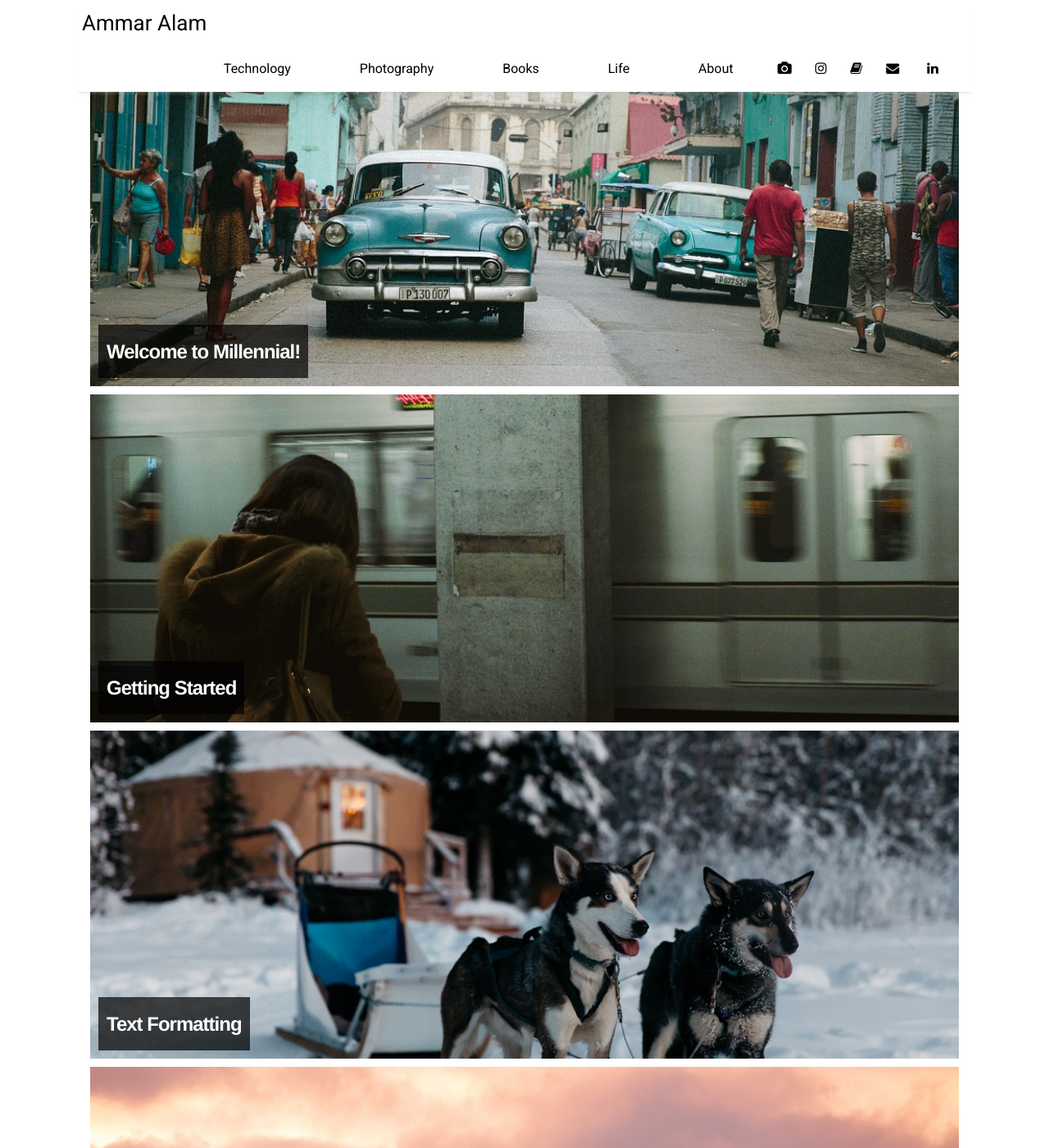
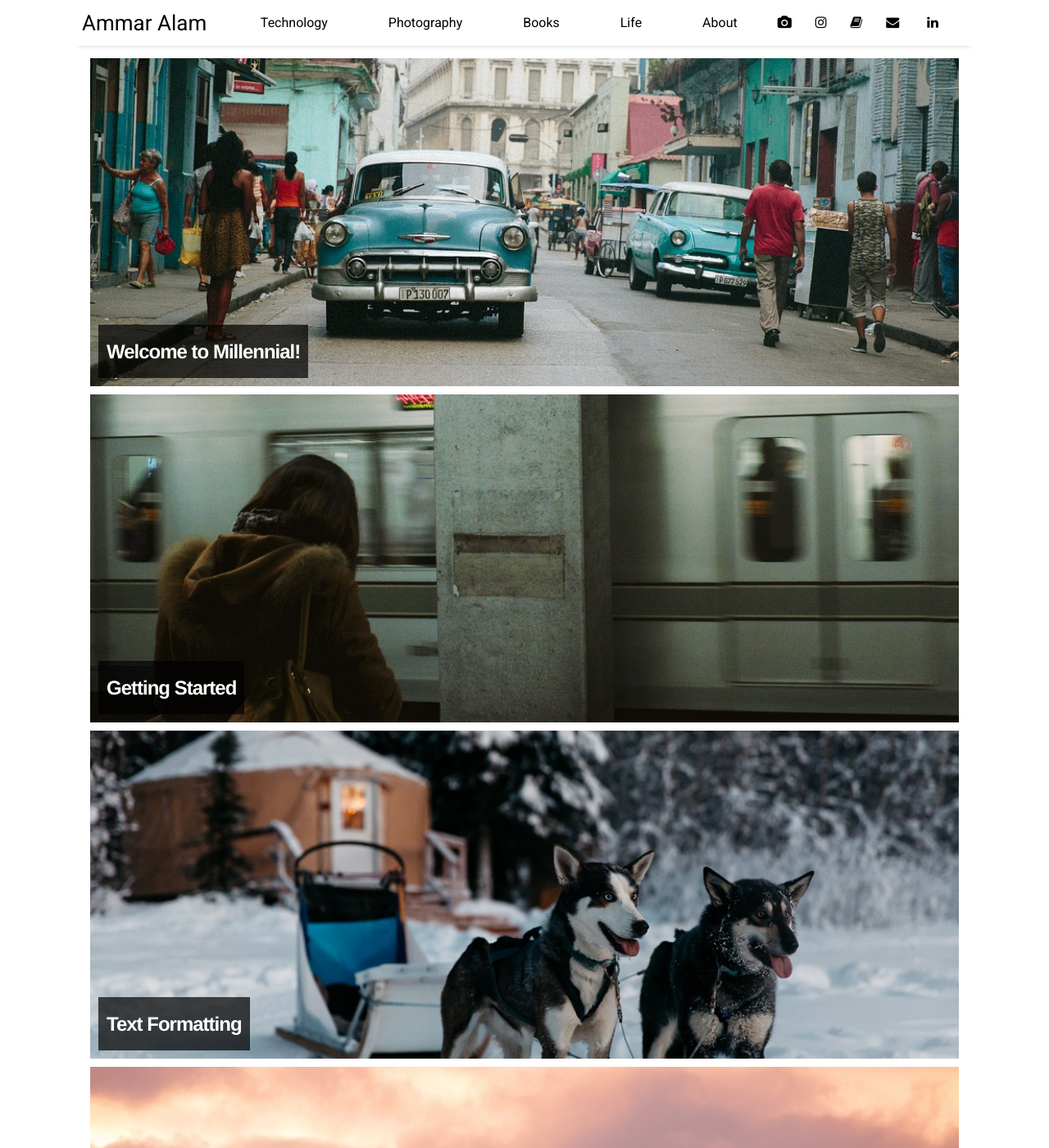
Before and after one commit to AALAM98mod100/AALAM98mod100.github.io, a Jekyll site: the page built from index.html, in a window 1280 px wide and 1400 px high. Shown: the whole window at 82% size. Built offline with Jekyll 4.4.1, drawn with Linux system fonts in a browser that asks for light colours; nearby versions of some CDN libraries; the list of posts is cut into pages by our own code.

Commit message:
header css

```diff
--- a/_sass/_header.scss
+++ b/_sass/_header.scss
@@ -34,7 +34,7 @@
   float: right;
 }
 .menu-link {
-  padding: 5px 40px;
+  padding: 5px 35px;
 }
 .icon-link {
   padding: 5px 10px;
```
